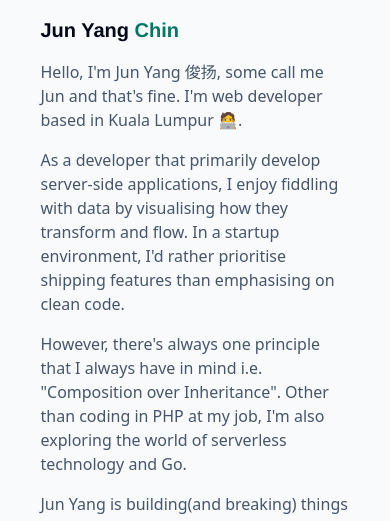
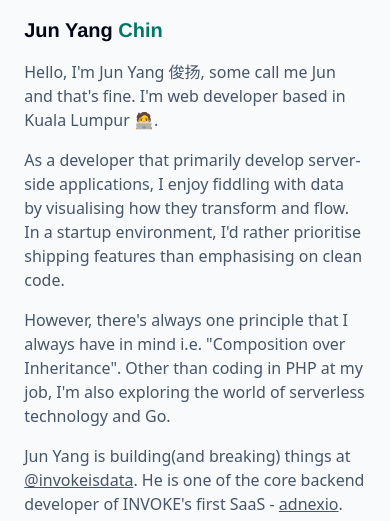
Before and after one commit to junyang-chin/junyang-chin.github.io, an Astro site: page / in a window 390 px wide. Shown: the top 521 px of the page. Built offline with nearby package versions, Linux system fonts and the light colour scheme; Astro itself is replaced by a stand-in of ours.

Commit message:
add width for mobile

```diff
--- a/src/styles/global.css
+++ b/src/styles/global.css
@@ -18,7 +18,7 @@
   }
 
   .section-container {
-    @apply max-w-2xl w-10/12 m-auto mb-12 px-2 sm:px-0;
+    @apply max-w-2xl w-11/12 m-auto mb-12 px-2 sm:px-0;
   }
 
   .section-title {
```
